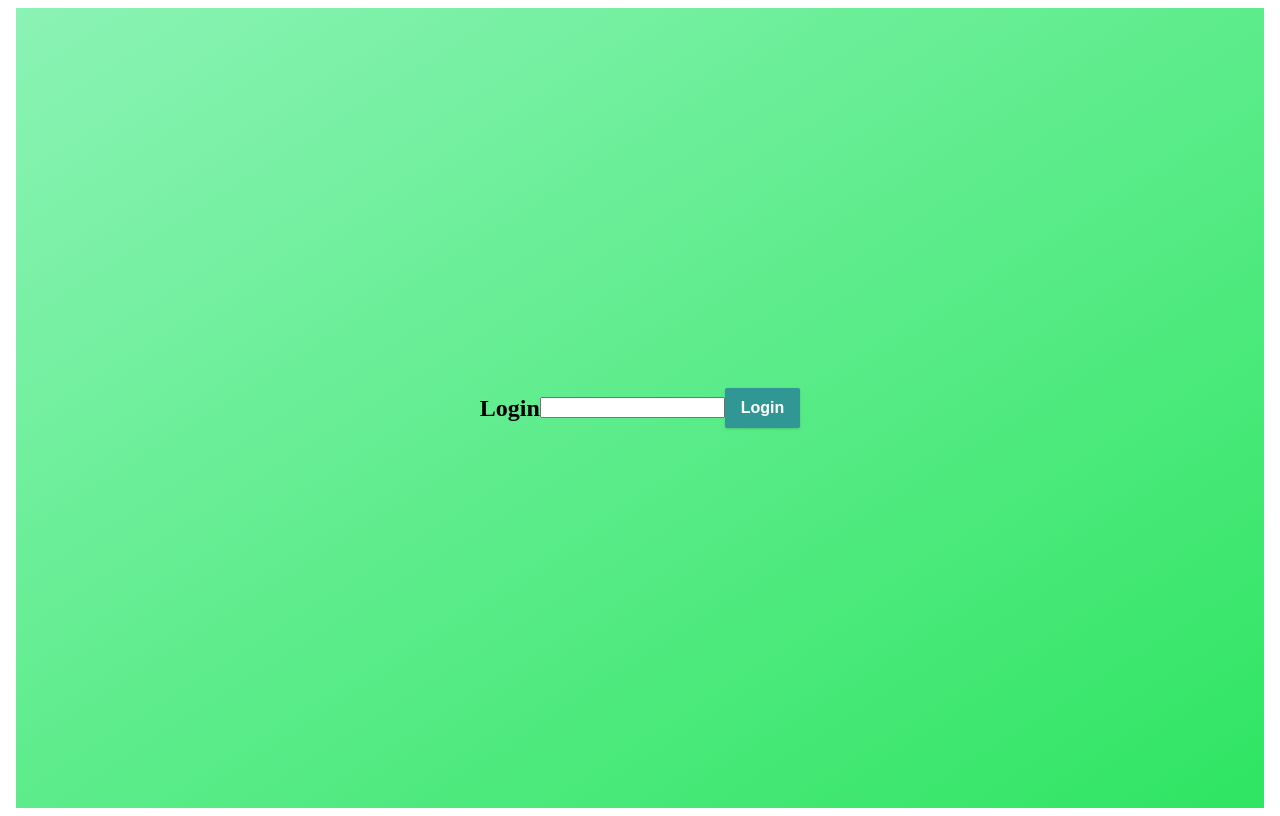
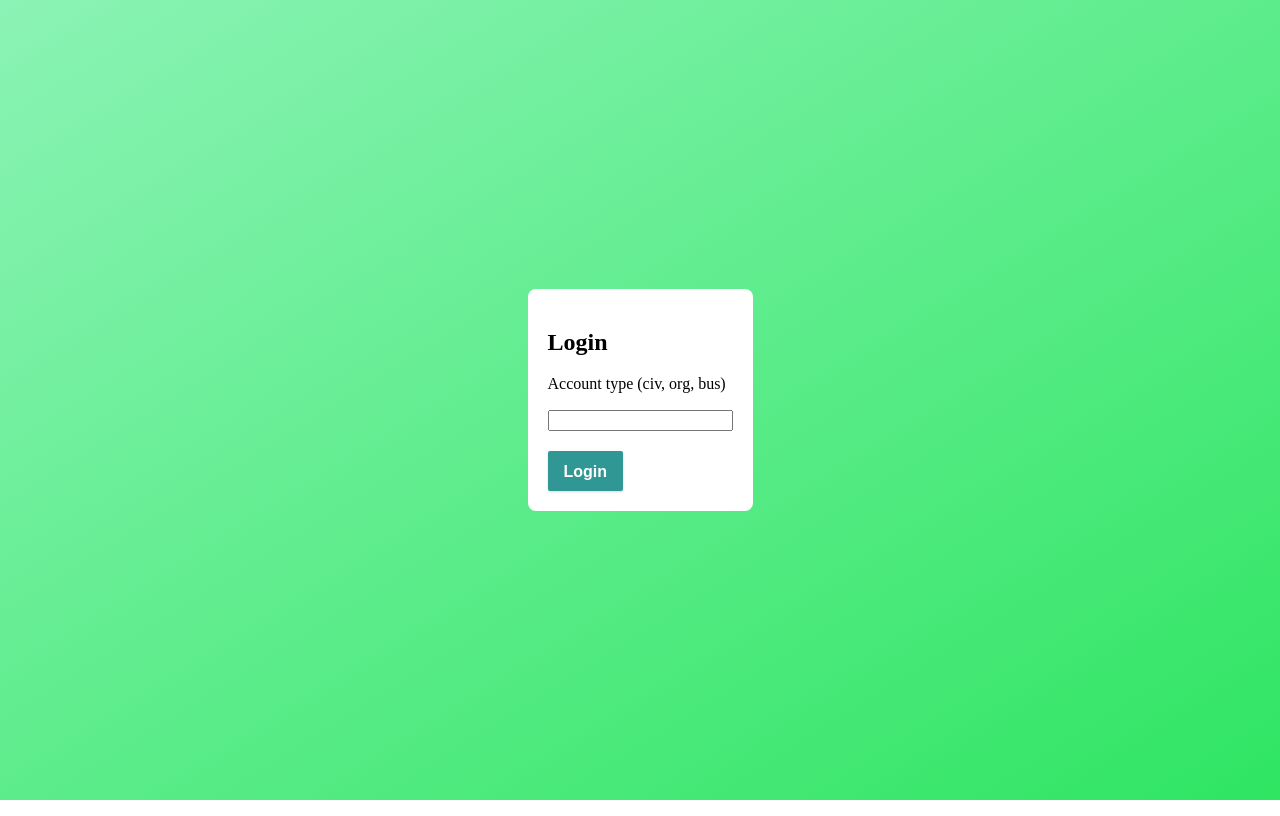
Before and after one commit to TrangNgyn/CSCI334, a React (Create React App) app in the folder client/: page / in a window 1280 px wide. Built offline with nearby package versions, Linux system fonts and the light colour scheme.

Commit message:
Basic Gui layout complete

```diff
--- a/client/package.json
+++ b/client/package.json
@@ -7,7 +7,6 @@
     "@testing-library/jest-dom": "^5.11.9",
     "@testing-library/react": "^11.2.5",
     "@testing-library/user-event": "^12.8.3",
-    "bootstrap": "^4.6.0",
     "history": "^5.0.0",
     "react": "^17.0.1",
     "react-bootstrap": "^1.5.2",
--- a/client/public/index.html
+++ b/client/public/index.html
@@ -6,8 +6,8 @@
     <meta name="viewport" content="width=device-width, initial-scale=1" />
     <meta name="theme-color" content="#000000" />
     <meta
-      name="description"
-      content="Web site created using create-react-app"
+      name="Fight the viral spread!"
+      content="A great virus fighting application"
     />
     <link rel="apple-touch-icon" href="%PUBLIC_URL%/logo192.png" />
     <!--
@@ -24,7 +24,7 @@
       work correctly both with client-side routing and a non-root public URL.
       Learn how to configure a non-root public URL by running `npm run build`.
     -->
-    <title>React App</title>
+    <title>Trace Response</title>
   </head>
   <body>
     <noscript>You need to enable JavaScript to run this app.</noscript>
--- a/client/src/App.js
+++ b/client/src/App.js
@@ -1,11 +1,7 @@
 import AppRouting from "./pages/AppRouting";
 
 const App = () => {
-  return (
-    <body>
-      <AppRouting />
-    </body>
-  );
+  return <AppRouting />;
 };
 
 export default App;
--- a/client/src/index.js
+++ b/client/src/index.js
@@ -3,6 +3,7 @@ import ReactDOM from "react-dom";
 import App from "./App";
 import { ThemeProvider } from "@chakra-ui/react";
 import overrides from "./theme/theme";
+import "./index.css";
 
 ReactDOM.render(
   <React.StrictMode>
--- a/client/src/pages/AppRouting.js
+++ b/client/src/pages/AppRouting.js
@@ -7,15 +7,26 @@ import OrganisationHome from "./organisation/OrganisationHome";
 export default function AppRouting() {
   const [isLoggedIn, setIsLoggedIn] = useState(false);
   const [accType, setAccType] = useState("civ");
+
   const handleLogin = (e) => {
     e.preventDefault();
     setIsLoggedIn(!isLoggedIn);
   };
 
+  const handleLogout = () => {
+    setIsLoggedIn(false);
+  };
+
   if (isLoggedIn) {
-    accType === "civ" && <CivilianHome />;
-    accType === "bus" && <BusinessHome />;
-    accType === "org" && <OrganisationHome />;
+    if (accType === "civ") {
+      return <CivilianHome handleLogout={handleLogout} />;
+    }
+    if (accType === "bus") {
+      return <BusinessHome handleLogout={handleLogout} />;
+    }
+    if (accType === "org") {
+      return <OrganisationHome handleLogout={handleLogout} />;
+    }
   }
-  return <Login login={handleLogin} setType={setAccType} />;
+  return <Login login={handleLogin} setAccType={setAccType} />;
 }
--- a/client/src/pages/business/BusinessHome.js
+++ b/client/src/pages/business/BusinessHome.js
@@ -0,0 +1,12 @@
+import { Button } from "@chakra-ui/button";
+import { Box, Text } from "@chakra-ui/layout";
+import React from "react";
+
+export default function BusinessHome({ handleLogout }) {
+  return (
+    <Box>
+      <Text>Business Home</Text>
+      <Button onClick={handleLogout}>Logout</Button>
+    </Box>
+  );
+}
--- a/client/src/pages/civilian/CivilianHome.js
+++ b/client/src/pages/civilian/CivilianHome.js
@@ -0,0 +1,12 @@
+import { Button } from "@chakra-ui/button";
+import { Box, Text } from "@chakra-ui/layout";
+import React from "react";
+
+export default function CivilianHome({ handleLogout }) {
+  return (
+    <Box>
+      <Text>Civilian Home</Text>
+      <Button onClick={handleLogout}>Logout</Button>
+    </Box>
+  );
+}
--- a/client/src/pages/login/Login.js
+++ b/client/src/pages/login/Login.js
@@ -1,23 +1,29 @@
 import { Button } from "@chakra-ui/button";
-import { Box, Center, Flex, Text } from "@chakra-ui/layout";
+import { Box, Center, Text } from "@chakra-ui/layout";
 import React from "react";
-import { Container } from "react-bootstrap";
 
-const login = ({ login }) => {
+const login = ({ login, setAccType }) => {
   return (
     <Center h="100vh" layerStyle="mainBG">
-      <Box>
-        <Text as="h2">Login</Text>
-      </Box>
-      <Box>
-        <Container maxW="conatiner.sm">
-          <form>
-            <input type="text" name="accType" />
+      <Box bg="white" borderRadius="lg" p={5}>
+        <Box>
+          <Text as="h2">Login</Text>
+        </Box>
+        <form>
+          <Box>
+            <Text>Account type (civ, org, bus)</Text>
+            <input
+              type="text"
+              name="accType"
+              onChange={(e) => setAccType(e.target.value)}
+            />
+          </Box>
+          <Box pt="5">
             <Button type="submit" variant="green" onClick={login}>
               Login
             </Button>
-          </form>
-        </Container>
+          </Box>
+        </form>
       </Box>
     </Center>
   );
--- a/client/src/pages/organisation/OrganisationHome.js
+++ b/client/src/pages/organisation/OrganisationHome.js
@@ -0,0 +1,12 @@
+import { Button } from "@chakra-ui/button";
+import { Box, Text } from "@chakra-ui/layout";
+import React from "react";
+
+export default function OrganisationHome({ handleLogout }) {
+  return (
+    <Box>
+      <Text>Organisation Home</Text>
+      <Button onClick={handleLogout}>Logout</Button>
+    </Box>
+  );
+}
```
Also changed, not shown: 1 other file (tests, documents, lock files or other folders).
